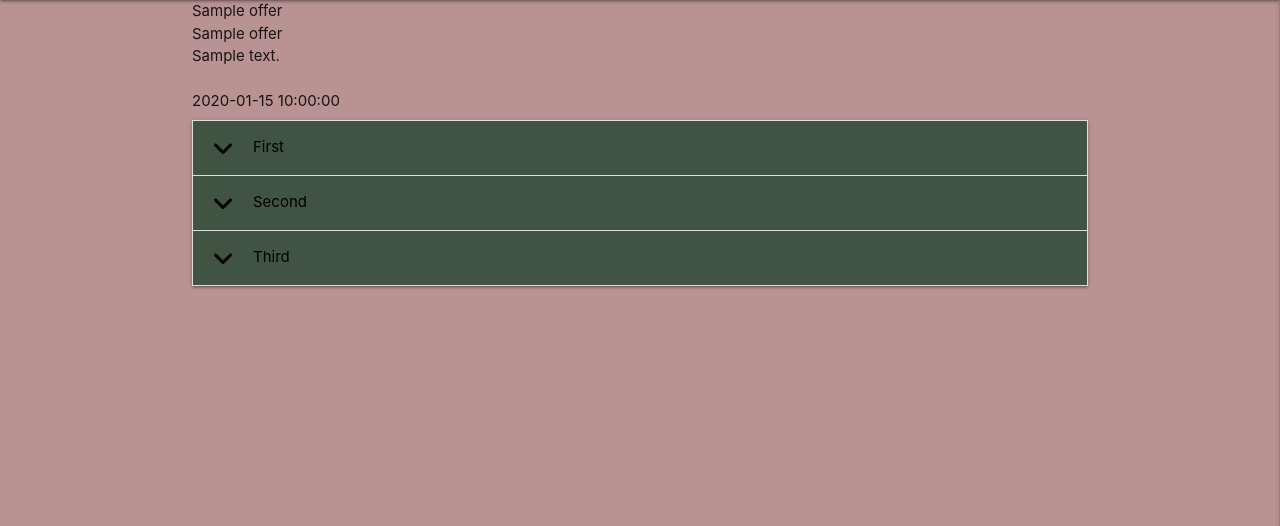
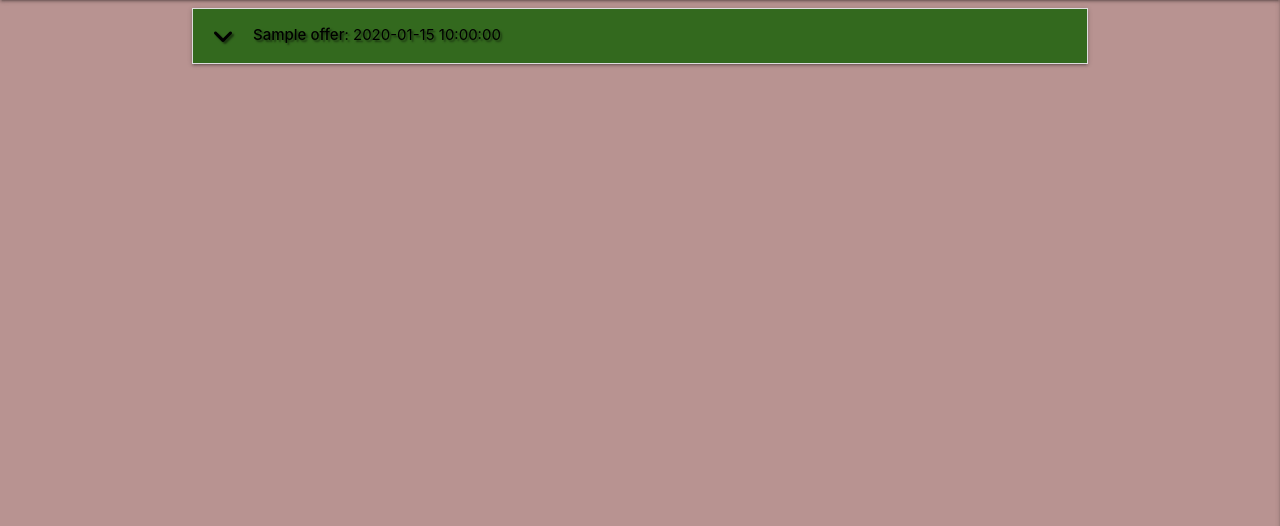
Before and after one commit to Code-Institute-Submissions/Morpheus-23-my-dutch-life_JulRseub, a Flask app: page / in a window 1280 px wide. Shown: the part 64-590 px from the top of the page. Run offline with Flask 2, Linux system fonts and the light colour scheme; a database or web service that is not in the repository returns one stand-in record (values such as "Sample title"); some libraries are stand-ins or nearby versions.

Commit message:
Offers collapsible linked to database

```diff
--- a/app.py
+++ b/app.py
@@ -19,7 +19,7 @@ mongo = PyMongo(app)
 @app.route("/")
 @app.route("/get_offers")
 def get_offers():
-    offers = mongo.db.offers.find()
+    offers = list(mongo.db.offers.find())
     return render_template("offers.html", offers=offers)
 
 @app.route("/register", methods=["GET", "POST"])
--- a/static/js/script.js
+++ b/static/js/script.js
@@ -5,4 +5,5 @@
 $(document).ready(function(){
   $(".sidenav").sidenav({edge: "right"});
   $('.collapsible').collapsible();
+  $('.tooltipped').tooltip();
 });
--- a/templates/offers.html
+++ b/templates/offers.html
@@ -1,27 +1,31 @@
 {% extends "base.html" %}
 {% block content %}
 
+
+<ul class="collapsible">
     {% for offer in offers %}
-        {{ offer.offer_name }}<br>
-        {{ offer.category_name }}<br>
-        {{ offer.offer_description }}<br>
-        {{ offer.is_urgent }}<br>
-        {{ offer.collection_date }}<br>
+    <li>
+        <div class="collapsible-header black-text light-green darken-4 text-shadow">
+            <i class="fa-solid fa-angle-down"></i>
+            <strong>{{ offer.offer_name }}</strong> : {{ offer.collection_date }}
+            {% if offer.is_hot_product == "on" %}
+            <i class="fa-solid fa-fire black-text text-lighten-4 tooltipped" data-position="right" data-tooltip="Hot Product!"></i>
+            {% endif %}
+            {% if offer.is_frozen_product == "on" %}
+            <i class="fa-solid fa-snowflake black-text text-lighten-4 tooltipped" data-position="right" data-tooltip="Frozen Product!"></i>
+            {% endif %}
+        </div>
+        <div class="collapsible-body">
+            <strong>{{ offer.category_name }}</strong>
+            <p>
+                {{ offer.offer_description }}
+            </p>>
+            <p>
+                {{ offer.offer_collection_point }}
+            </p>>
+        </div>
+    </li>
     {% endfor %}
-
-    <ul class="collapsible">
-        <li>
-            <div class="collapsible-header black-text darken-4"><i class="fa-solid fa-angle-down"></i>First</div>
-            <div class="collapsible-body"><span>Lorem ipsum dolor sit amet.</span></div>
-        </li>
-        <li>
-            <div class="collapsible-header black-text darken-4"><i class="fa-solid fa-angle-down"></i>Second</div>
-            <div class="collapsible-body"><span>Lorem ipsum dolor sit amet.</span></div>
-        </li>
-        <li>
-            <div class="collapsible-header black-text darken-4"><i class="fa-solid fa-angle-down"></i>Third</div>
-            <div class="collapsible-body"><span>Lorem ipsum dolor sit amet.</span></div>
-        </li>
-    </ul>
+</ul>
 
 {% endblock %}
```
